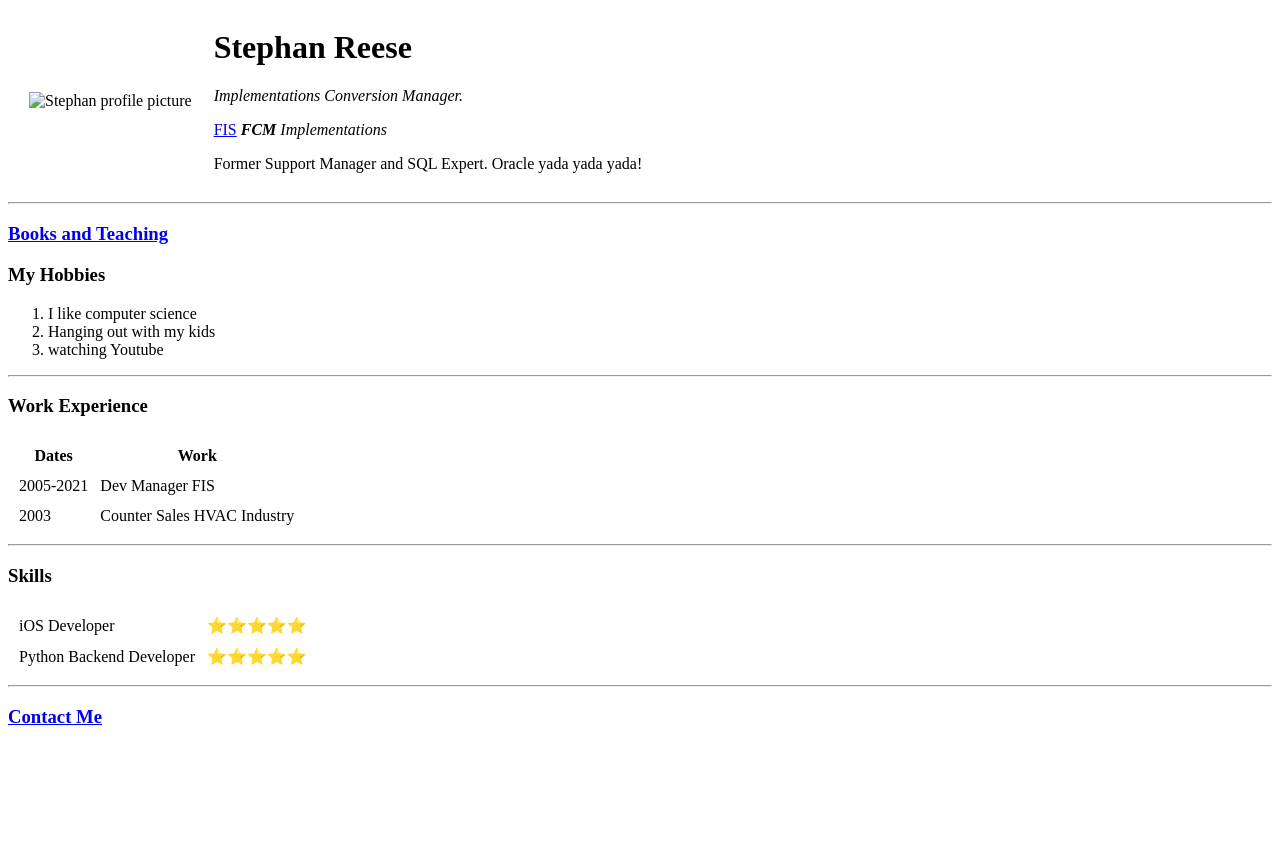
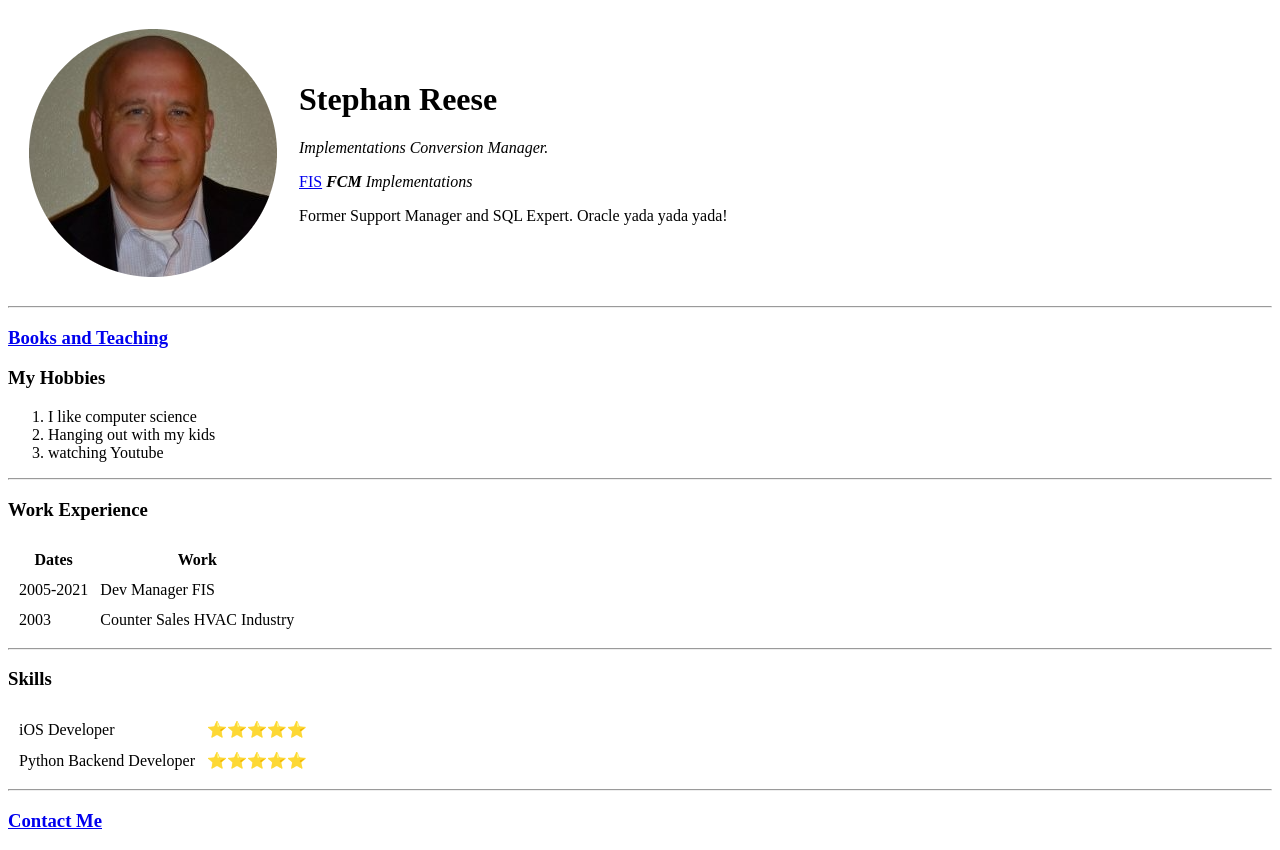
Before and after one commit to dirte4ua/cv, a plain HTML site: page index.html in a window 1280 px wide. Before the commit the page ends 800 px from the top, so only its background shows below. Drawn offline with Linux system fonts and the light colour scheme; the site is published under a folder, as on GitHub Pages, so addresses that start at the root find nothing.

Commit message:
Update index.html

```diff
--- a/index.html
+++ b/index.html
@@ -7,7 +7,7 @@
         <table cellspacing="20">
             <tr>
                 <td>
-                    <img src="/images/stephanheadshot.png", alt="Stephan profile picture">
+                    <img src="images/stephanheadshot.png", alt="Stephan profile picture">
                 </td>
                 <td>
                     <h1>Stephan Reese</h1>
```
